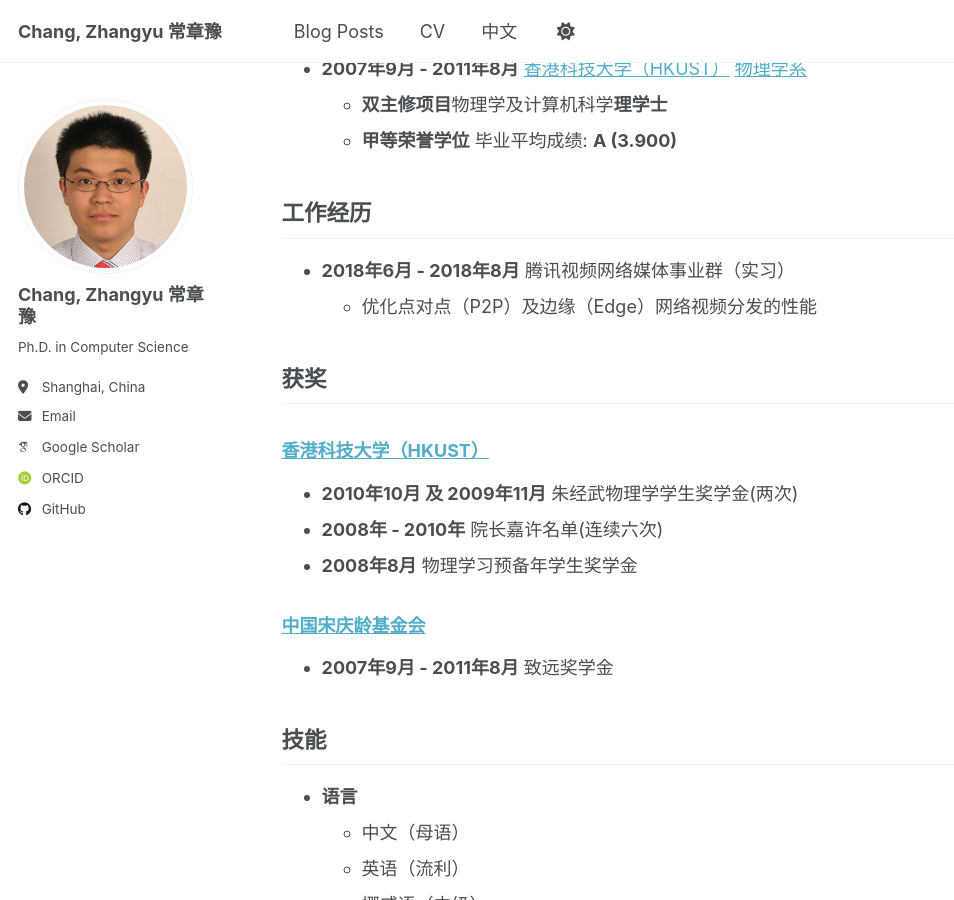
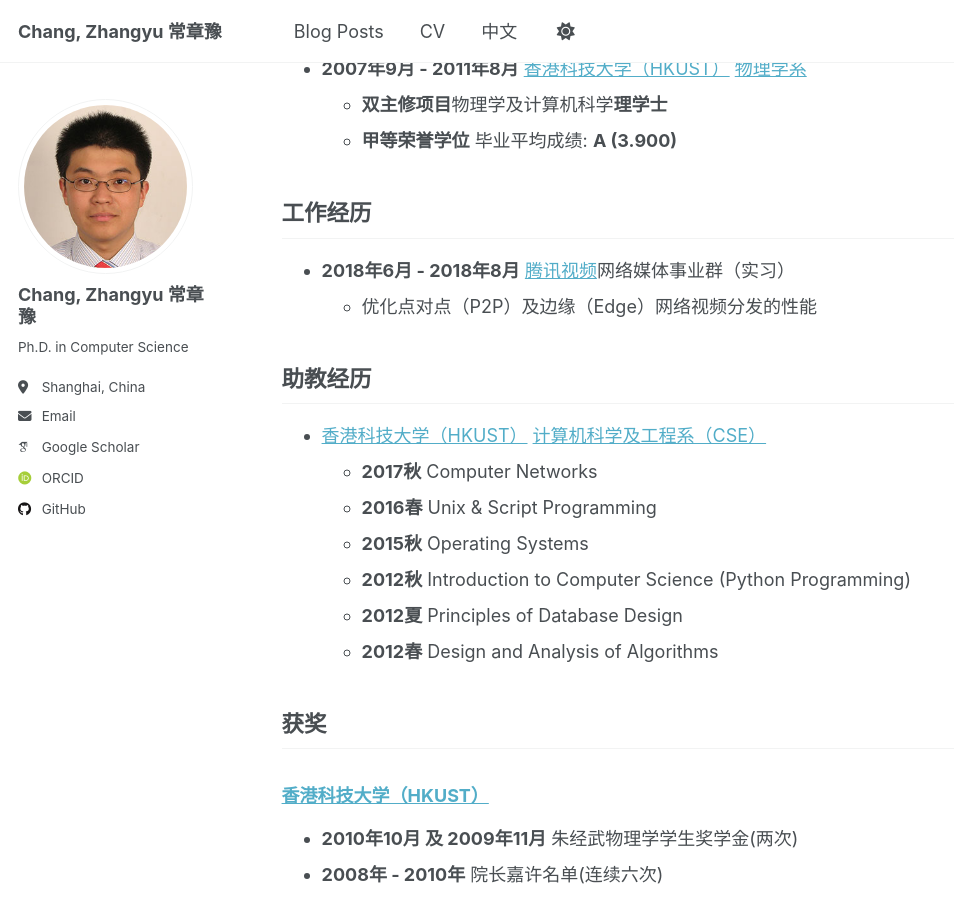
Before and after one commit to changzhangyu/changzhangyu.github.io, a Jekyll site: the page built from _pages/zh.md, in a window 1280 px wide and 900 px high, scrolled down 1633 px. Shown: the whole window, without its empty margins (0-954 px from the left). Built offline with Jekyll 4.4.1, drawn with Linux system fonts in a browser that asks for light colours; some web fonts are replaced.

Commit message:
TA experience
Add TA experience

```diff
--- a/_pages/zh.md
+++ b/_pages/zh.md
@@ -42,8 +42,18 @@ redirect_from:
 
 ## 工作经历
 
-* **2018年6月 - 2018年8月** 腾讯视频网络媒体事业群（实习）
+* **2018年6月 - 2018年8月** [腾讯视频](https://v.qq.com/)网络媒体事业群（实习）
   * 优化点对点（P2P）及边缘（Edge）网络视频分发的性能
+
+## 助教经历
+
+* [香港科技大学（HKUST）](http://www.ust.hk/) [计算机科学及工程系（CSE）](http://www.cse.ust.hk)
+  * **2017秋** Computer Networks
+  * **2016春** Unix & Script Programming
+  * **2015秋** Operating Systems
+  * **2012秋** Introduction to Computer Science (Python Programming)
+  * **2012夏** Principles of Database Design
+  * **2012春** Design and Analysis of Algorithms
 
 ## 获奖
 
```
Also changed, not shown: _pages/cv.md (+11 -1 lines).
